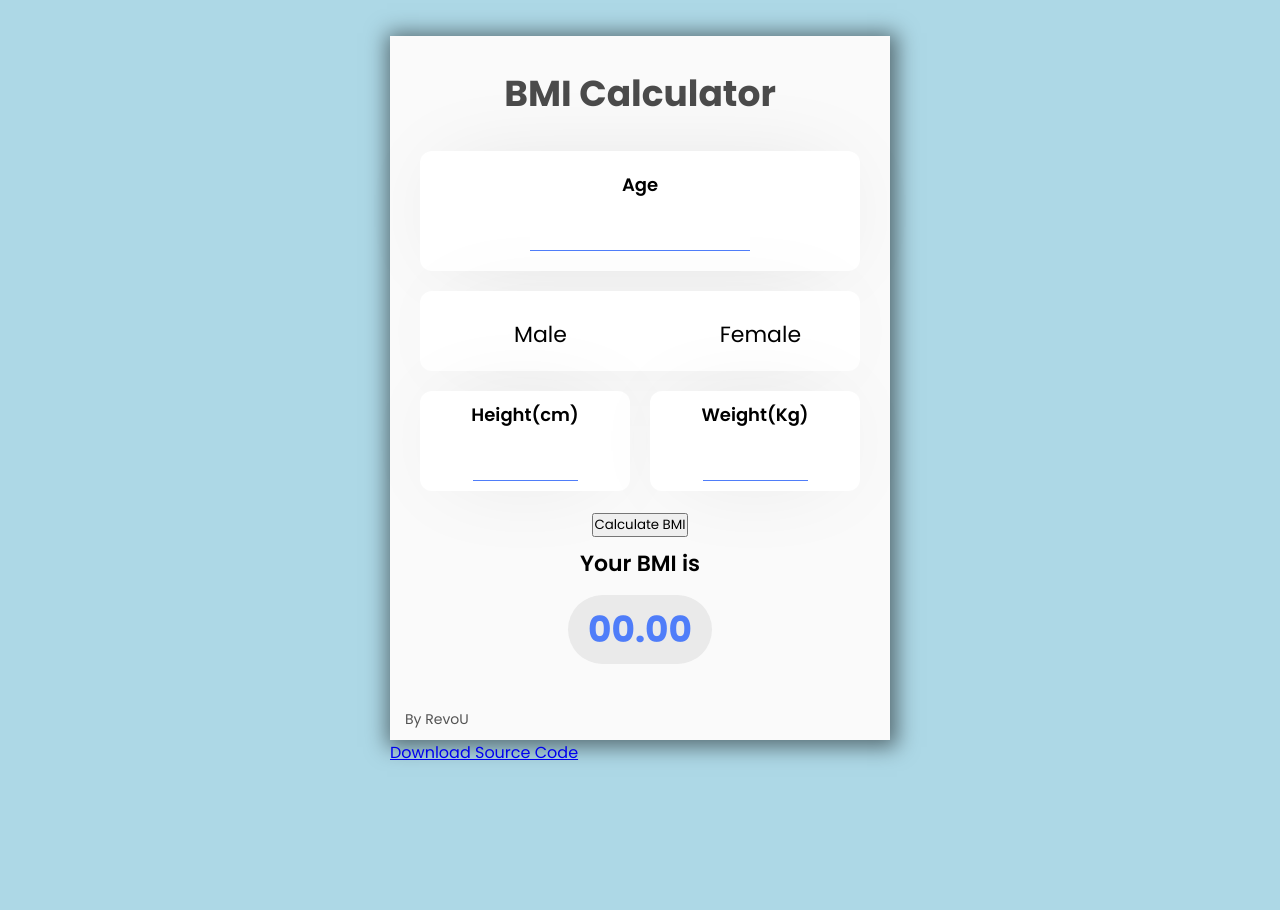
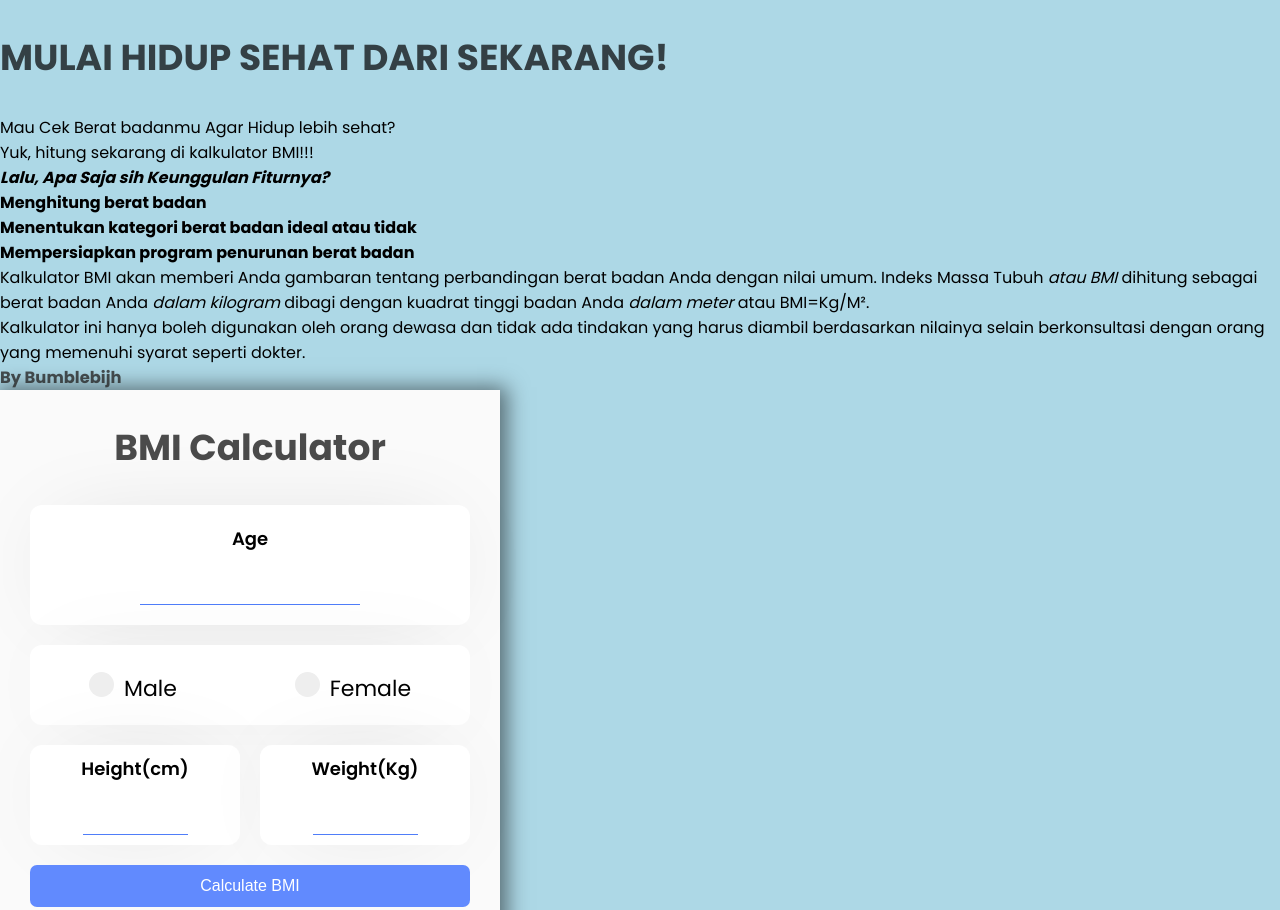
Before and after one commit to revou-fundamental-course/8-jul-24-Bumblebijh, a plain HTML site: page index.html in a window 1280 px wide. Shown: the top 910 px of the page. Before the commit the page ends 800 px from the top, so only its background shows below. Drawn offline with Linux system fonts and the light colour scheme; files that its build step writes are made by us from their sources.

Commit message:
Update index.html
new update 18/07/2024

```diff
--- a/index.html
+++ b/index.html
@@ -1,83 +1,104 @@
 <!DOCTYPE html>
 <html lang="en">
-    <!--By Cassy-->
 <head>
     <meta charset="UTF-8">
     <meta http-equiv="X-UA-Compatible" content="IE=edge">
-    <meta name="viewport"  content="width=device-width, initial-scale=1,0">
-    <link rel="stylesheet" href="style.css">
+    <meta name="viewport" content="width=device-width, initial-scale=1.0">
+    <link rel="stylesheet" href="CSS/style.css">
     <title>BMI Calculator</title>
 </head>
 <body>
+    <main class="main-content">
+        <!-- Sisi Kiri -->
+        <section class="section-kiri">
+            <!-- Header Utama -->
+            <header>
+                <h1>MULAI HIDUP SEHAT DARI SEKARANG!</h1>
+            </header>
 
+            <!-- Artikel 1 -->
+            <article id="pembukaan">Mau Cek Berat badanmu Agar Hidup lebih sehat?<br>Yuk, hitung
+                sekarang di kalkulator BMI!!!
+            <!-- Artikel 2 -->
+            <article>
+                <div>
+                    <strong>
+                    <em><p>Lalu, Apa Saja sih Keunggulan Fiturnya?</p></em>
+                    <ol>
+                        <li>Menghitung berat badan</li>
+                        <li>Menentukan kategori berat badan ideal atau tidak</li>
+                        <li>Mempersiapkan program penurunan berat badan</li>
+                    </ol>
+                    </strong>
+                </div>
+                <div>
+                    <p>Kalkulator BMI akan memberi Anda gambaran tentang perbandingan berat badan Anda dengan nilai umum.
+                        Indeks Massa Tubuh <em>atau BMI</em> dihitung sebagai berat badan Anda <em>dalam kilogram</em> dibagi dengan
+                        kuadrat tinggi badan Anda <em>dalam meter</em> atau BMI=Kg/M².</p>
+                    <p>Kalkulator ini hanya boleh digunakan oleh orang dewasa dan tidak ada tindakan yang harus diambil berdasarkan nilainya
+                        selain berkonsultasi dengan orang yang memenuhi syarat seperti dokter.
+                    </p>
+                        <a class="footer-text" target="_blank" href="https://revou.co/"><h3>By Bumblebijh</h3></a>
+                </div>
+
+            </article>
+        </section>
+        <!-- Sisi Kanan - END -->
+          <!-- Sisi Kanan -->
+        <section class="section-kanan">
         <div class="container">
             <div class="box">
                 <h1>BMI Calculator</h1>
                 <div class="content">
-
-
                     <div class="input">
-          <label for="height">Age</label>
+                        <label for="age">Age</label>
                         <input type="text" class="text-input" id="age" autocomplete="off" required/>
                     </div>
-
                     <div class="gender">
-
                         <label class="container">
-                <input type="radio" name="radio" id="m"><p class="text">Male</p>
-                <span class="chackmark"></span>
+                            <input type="radio" name="radio" id="male"><p class="text">Male</p>
+                            <span class="checkmark"></span>
                         </label>
-
-
                         <label class="container">
-                <input type="radio" name="radio" id="f"><p class="text">Female</p>
-                <span class="chackmark"></span>
+                            <input type="radio" name="radio" id="female"><p class="text">Female</p>
+                            <span class="checkmark"></span>
                         </label>
-
                     </div>
-
                     <div class="containerHW">
                         <div class="inputH">
                             <label for="height">Height(cm)</label>
                             <input type="number" id="height" required>
                         </div>
-
                         <div class="inputW">
                             <label for="weight">Weight(Kg)</label>
                             <input type="number" id="weight" required>
                         </div>
                     </div>
-
-            <button class="claculate" id="submit" onclick="calculate();">Calculate BMI</button>
+                    <button class="calculate" id="submit" onclick="calculate()">Calculate BMI</button>
                 </div>
                 <div class="result">
                     <p>Your BMI is</p>
                     <div id="result">00.00</div>
                     <p class="comment"></p>
                 </div>
-        <div class="footer"><a class="footer-text" target="_blank" href="https://revou.co/">By RevoU</a>
-
-
-
+                <div class="footer">
+                    <article>
+                        <header><h3>Peringatan!</h3></header>
+                        <p>BMI tidak sepenuhnya mewakili diagnosis menyeluruh dari kesehatan tubuh dan risiko penyakit seseorang <em>(wanita hamil atau menyusui tidak boleh
+                            mengandalkan pembacaan BMI ini).</em> Anda perlu konsultasi lebih lanjut mengenai risiko, jika kekhawatiran Anda terkait berat badan Anda.</p>
+                    </article>
                 </div>
             </div>
-
-      <a href="bmi-calculator-javascript.zip" target="_blank" class="linkDoawnload">Download Source Code</a>
-
-
-
-      <!--The Modal-->
+            <!-- The Modal -->
             <div id="myModal" class="modal">
-        <!--Modal Content-->
+                <!-- Modal Content -->
                 <div class="modal-content">
                     <span class="close">&times;</span>
-        <p id="modaltext"></p>
-      </div></div>
-
-
-
-
-<script src="script.js"></script>
-
+                    <p id="modalText"></p>
+            <!-- Sisi Kanan - END -->
+                </div>
+            </div>
+        </div>
+        <script src="Js/script.java"></script>
     </body>
     </html>
```
Lines whose indentation alone changed are shown as unchanged.
